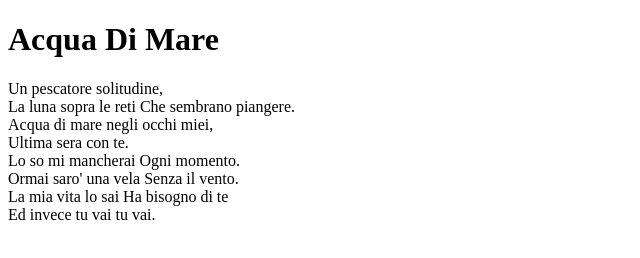
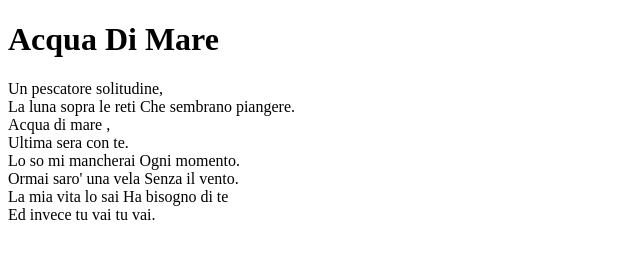
Before and after one commit to paulabrunelli/learning-git-2, a plain HTML site: page index.html in a window 1280 px wide. Shown: the whole page, without its empty margins (0-640 px from the left). Drawn offline with Linux system fonts and the light colour scheme.

Commit message:
Update index.html

```diff
--- a/index.html
+++ b/index.html
@@ -8,7 +8,7 @@
 </head>
 <body>
     <h1> Acqua Di Mare</h1>
-    <p>Un pescatore  solitudine,<br> La luna sopra le reti Che sembrano piangere.<br> Acqua di mare negli occhi miei,<br> Ultima sera con te.<br> Lo so mi mancherai Ogni momento.<br> Ormai saro' una vela Senza il vento.<br> La mia vita lo sai Ha bisogno di te<br> Ed invece tu vai tu vai.</p>
+    <p>Un pescatore  solitudine,<br> La luna sopra le reti Che sembrano piangere.<br> Acqua di mare ,<br> Ultima sera con te.<br> Lo so mi mancherai Ogni momento.<br> Ormai saro' una vela Senza il vento.<br> La mia vita lo sai Ha bisogno di te<br> Ed invece tu vai tu vai.</p>
 
 </body>
 </html>
```
